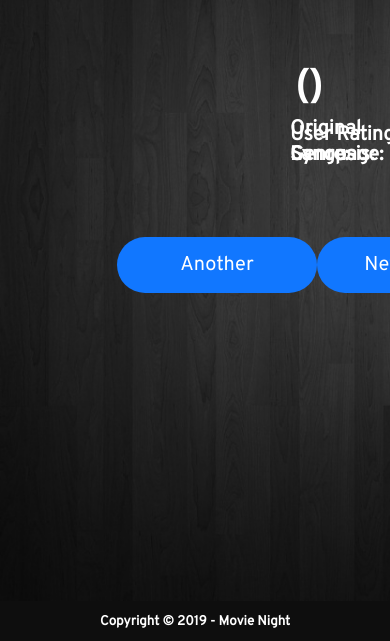
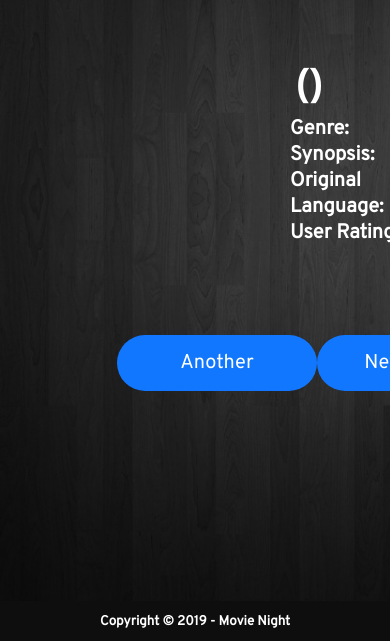
Before and after one commit to movie-night/movie-night-project-4, a plain HTML site: page index.html in a window 390 px wide. Both pictures are taken after a click on the element "Movie Night". Shown: the part 203-844 px from the top of the page. Drawn offline with nearby package versions, Linux system fonts and the light colour scheme; a web font is replaced by a local one.

Commit message:
Base styles completed, responsiveness in progress

```diff
--- a/index.html
+++ b/index.html
@@ -43,6 +43,7 @@
               <h3 class="movieTitle"></h3>
               <h4 class="movieYear"></h4>
             </div>
+            <div class="movieDetails">
               <div class="infoBlock genreBlock">
                 <p id="resultGenre" class="resultGenre"></p>
               </div>
@@ -54,6 +55,7 @@
               </div>
               <div class="infoBlock ratingBlock">
                 <p class="resultRating" id="resultRating"></p>
+              </div>
             </div>
           </div>
         </div>
@@ -70,9 +72,9 @@
 </body>
 <script src='./scripts/script.js'></script>
 <script>
-$(function(){
+  $(function () {
     $('.result').addClass('removeBlock');
-  $('h1').on('click', function() {
+    $('h1').on('click', function () {
       $('header').toggleClass('headerMoveUp');
       $('.result').toggleClass('removeBlock');
       $('.search').toggleClass('removeBlock');
--- a/styles/style.scss
+++ b/styles/style.scss
@@ -1,30 +1,4 @@
 @import "partials/normalize";
-
-//    HTML LAYOUT MAP
-
-// body>header>h1
-// body>main>section.search>.wrapper>form>label
-// body>main>section.search>.wrapper>form>select
-// body>main>section.search>.wrapper>form>input
-// body>main>section.search>.wrapper>form>input
-// body>main>section.search>.wrapper>form>button
-// body>main>section.result>.wrapper>.resultsContainer>.poster>img
-// body>main>section.result>.wrapper>.resultsContainer>.movieHeaders>h2.movieTitle
-// body>main>section.result>.wrapper>.resultsContainer>.movieHeaders>h4.movieYear
-// body>main>section.result>.wrapper>.resultsContainer>.movieInfo>.infoBlock>h5{Genres}
-// body>main>section.result>.wrapper>.resultsContainer>.movieInfo>.infoBlock>p#resultGenre
-// body>main>section.result>.wrapper>.resultsContainer>.movieInfo
-// body>main>section.result>.wrapper>.resultsContainer>.movieInfo>.infoBlock>h5{Synopsis}
-// body>main>section.result>.wrapper>.resultsContainer>.movieInfo>.infoBlock>p#resultOverview
-// body>main>section.result>.wrapper>.resultsContainer>.movieInfo
-// body>main>section.result>.wrapper>.resultsContainer>.movieInfo>.infoBlock>h5{Original Language}
-// body>main>section.result>.wrapper>.resultsContainer>.movieInfo>.infoBlock>p#resultLanguage
-// body>main>section.result>.wrapper>.resultsContainer>.movieInfo
-// body>main>section.result>.wrapper>.resultsContainer>.movieInfo>.infoBlock>h5{Rating}
-// body>main>section.result>.wrapper>.resultsContainer>.movieInfo>.infoBlock>p#resultRating
-// body>main>section.result>.wrapper>a.resultButton.anotherMovie#resultAnotherButton
-// body>main>section.result>.wrapper>a.resultButton.newSearch#resultNewButton
-// body>footer>h6
 
 //  VARIABLES
 
@@ -33,7 +7,6 @@ $balooFont: "Baloo Bhai", cursive;
 $overpassFont: "Overpass", sans-serif;
 
 //  COLOURS
-
 $blueFade: #7a94ca;
 $medGrey: #444;
 $skyBlue: #17f;
@@ -135,9 +108,6 @@ form {
   label {
     text-shadow: 0 0 30px #000;
   }
-}
-
-label {
 }
 
 section {
@@ -278,13 +248,7 @@ label {
   }
 }
 
-.search {
-}
-
 /*  SECOND SECTION  */
-
-section.result {
-}
 
 .resultsContainer {
   display: flex;
@@ -292,9 +256,13 @@ section.result {
   padding: 60px 40px 0;
 }
 
-.resultButtons {
+.movieInfo {
+  padding: 0 60px;
+  width: calc(100% - 400px);
+  justify-content: space-between;
+  align-items: flex-start;
   display: flex;
-  height: 100px;
+  flex-direction: column;
 }
 
 .poster {
@@ -303,26 +271,13 @@ section.result {
 
 .movieHeaders {
   font-size: 2rem;
-  flex-basis: 100%;
 }
 
-.movieYear {
-  padding-left: 5px;
-  &::before {
-    content: "(";
-  }
-  &::after {
-    content: ")";
-  }
-}
-
-.movieInfo {
-  padding: 0 60px;
-  width: calc(100% - 400px);
-  justify-content: flex-start;
-  align-items: flex-end;
+.movieDetails {
+  flex-basis: 50%;
+  flex-direction: column;
   display: flex;
-  flex-wrap: wrap;
+  justify-content: space-between;
 }
 
 .infoBlock {
@@ -337,6 +292,16 @@ section.result {
   p {
     font-size: 0.8rem;
     margin: 0;
+  }
+}
+
+.movieYear {
+  padding-left: 5px;
+  &::before {
+    content: "(";
+  }
+  &::after {
+    content: ")";
   }
 }
 
@@ -370,6 +335,7 @@ section.result {
   }
 }
 
+
 .resultGenre,
 .resultRating {
   align-self: center;
@@ -385,6 +351,7 @@ section.result {
 }
 
 .resultButtons {
+  height: 100px;
   display: flex;
   justify-content: space-between;
   align-items: flex-end;
@@ -395,14 +362,6 @@ section.result {
 a {
   text-decoration: none;
   color: inherit;
-  &:hover {
-  }
-  .resultButton {
-  }
-  .anotherMovie {
-  }
-  .newSearch {
-  }
 }
 
 footer {
```
Also changed, not shown: styles/style.css, styles/style.min.css. Lines whose indentation alone changed are shown as unchanged.
